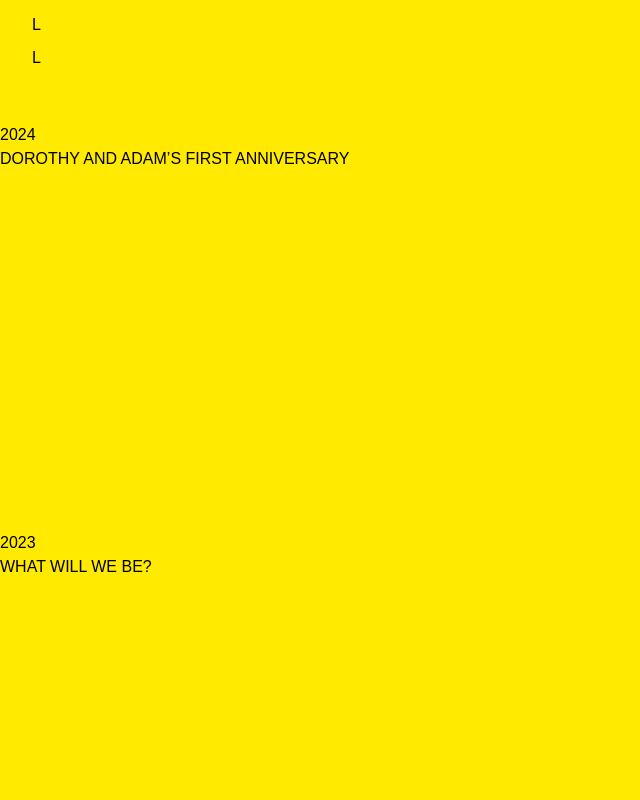
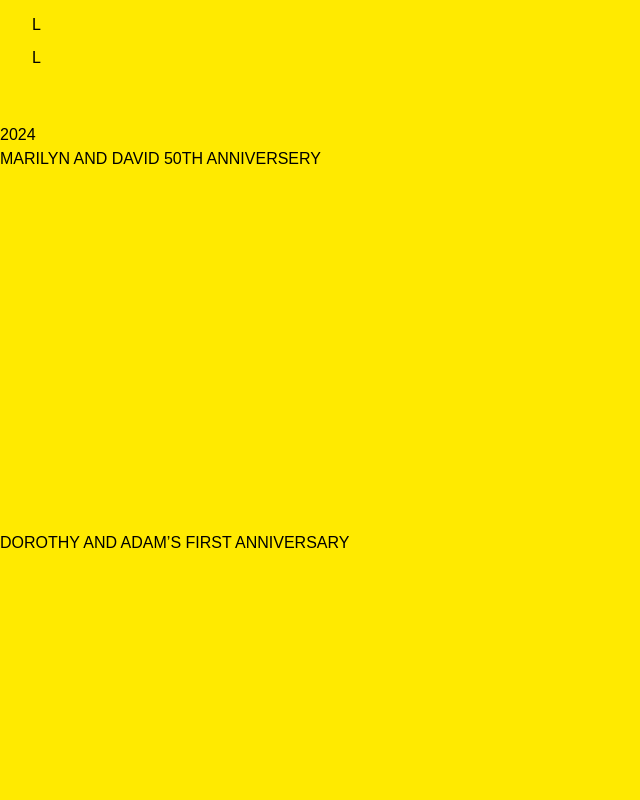
Before and after one commit to Charlie-s1/alannahSite, a React (Vite) app: page /memoryLane in a window 1280 px wide. Shown: the part 2380-3180 px from the top of the page, without its empty margins (0-640 px from the left). Built offline with nearby package versions, Linux system fonts and the light colour scheme.

Commit message:
update videos

```diff
--- a/src/App.tsx
+++ b/src/App.tsx
@@ -40,6 +40,11 @@ function App() {
           {[
             {
               year: "2024",
+              title: "Marilyn and David 50th Anniversery",
+              link: "https://vimeo.com/1024947728",
+            },
+            {
+              year: "",
               title: "Dorothy and Adam’s First Anniversary",
               link: "https://player.vimeo.com/video/1007987708",
             },
```
